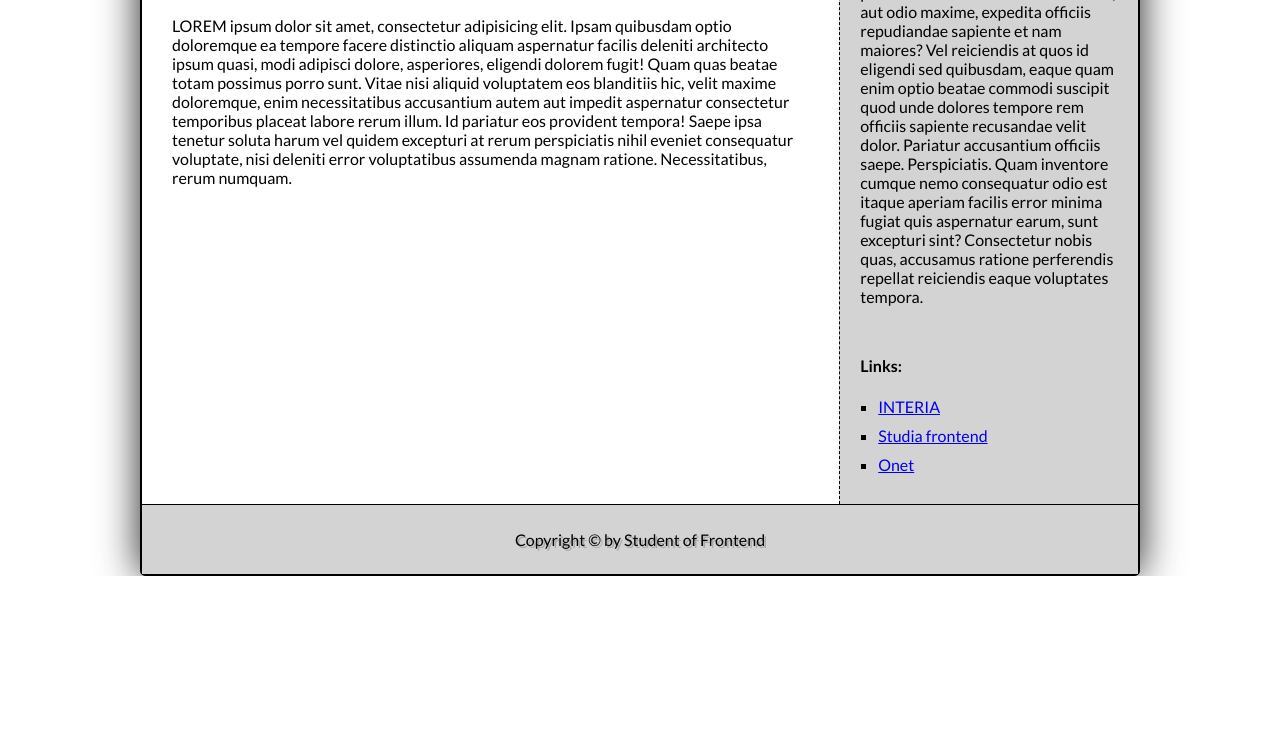
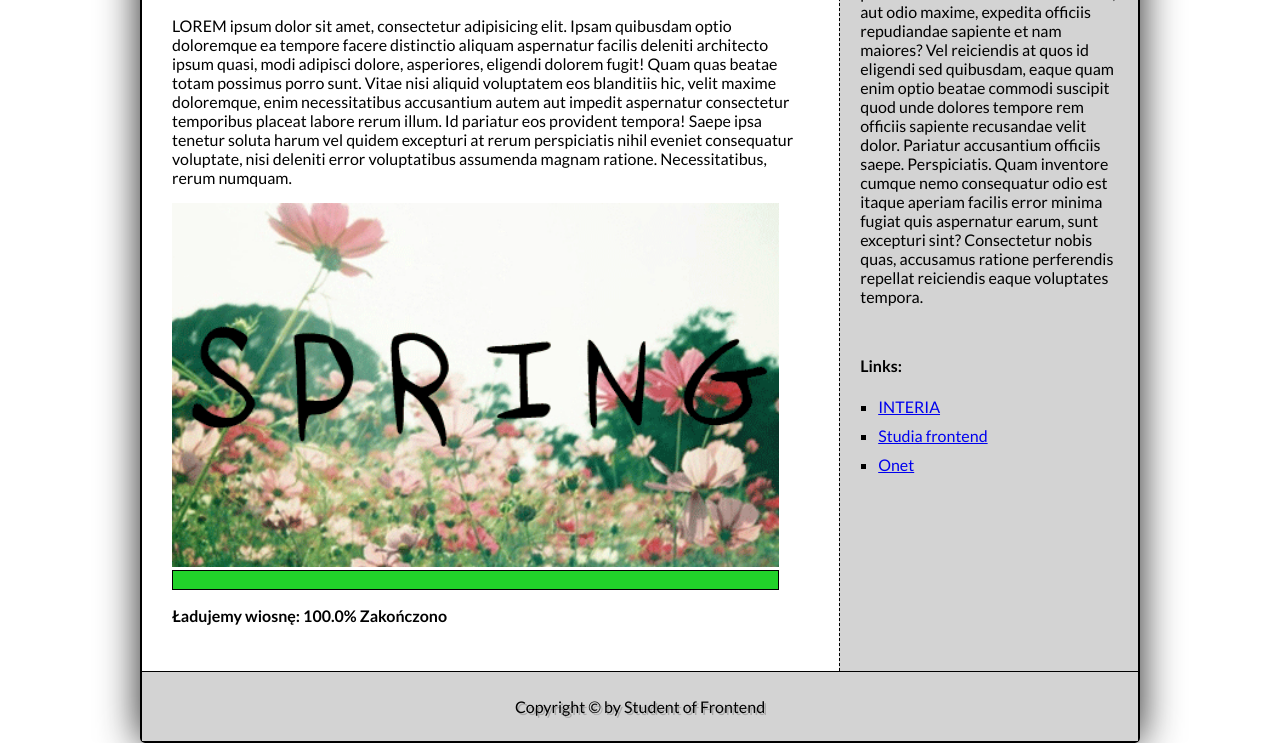
Before and after one commit to kaziot89/pf2-team2, a plain HTML site: page index.html in a window 1280 px wide. Shown: the part 753-1496 px from the top of the page. Before the commit the page ends 1329 px from the top, so only its background shows below. Drawn offline with Linux system fonts and the light colour scheme.

Commit message:
animation & progress bar

```diff
--- /dev/null
+++ b/css/progress_bar.css
@@ -0,0 +1,18 @@
+#progress-bar {
+    width: 607px;
+    height: 20px;
+    border: 1px solid black;
+    position: relative;
+  }
+  #progress {
+    width: 0%;
+    height: 100%;
+    background-color: rgb(33, 210, 42);
+    position: absolute;
+    top: 0;
+    left: 0;
+  }
+
+  #text {
+	font-weight: bold;
+}
--- a/index.html
+++ b/index.html
@@ -6,6 +6,8 @@
     <meta name="viewport" content="width=device-width, initial-scale=1.0" />
     <title>CDV miniprojekt1</title>
     <link rel="stylesheet" href="css/style.css" />
+    <link rel="stylesheet" href="css/progress_bar.css" />
+    <script src="js/progress_bar.js"></script>
   </head>
   <body>
     <div id="container">
@@ -58,16 +60,40 @@
             consequatur voluptate, nisi deleniti error voluptatibus assumenda
             magnam ratione. Necessitatibus, rerum numquam.
           </p>
+          <img
+            src="assets/spring_load.gif"
+            alt="Animacja"
+            width="650"
+            height="400"
+          />
+          <div id="progress-bar">
+            <div id="progress"></div>
+          </div>
+          <p id="text">Ładujemy wiosnę</p>
+          <script>
+            updateProgress();
+          </script>
         </article>
         <aside>
           <section class="widget">
             <h3>About author</h3>
             <img src="https://unsplash.it/100/100?image=1062" />
             <p>
-              Lorem ipsum dolor sit amet consectetur, adipisicing elit. Maxime est corrupti tempora eveniet inventore rem suscipit consequuntur mollitia. Quod ut ipsum pariatur doloremque, est nam optio corrupti consequatur sit ratione.
-              Tempora dolor itaque laborum possimus. Accusantium animi adipisci temporibus itaque molestias dignissimos dicta sed sint provident natus nemo unde ducimus, aut odio maxime, expedita officiis repudiandae sapiente et nam maiores?
-              Vel reiciendis at quos id eligendi sed quibusdam, eaque quam enim optio beatae commodi suscipit quod unde dolores tempore rem officiis sapiente recusandae velit dolor. Pariatur accusantium officiis saepe. Perspiciatis.
-              Quam inventore cumque nemo consequatur odio est itaque aperiam facilis error minima fugiat quis aspernatur earum, sunt excepturi sint? Consectetur nobis quas, accusamus ratione perferendis repellat reiciendis eaque voluptates tempora.
+              Lorem ipsum dolor sit amet consectetur, adipisicing elit. Maxime
+              est corrupti tempora eveniet inventore rem suscipit consequuntur
+              mollitia. Quod ut ipsum pariatur doloremque, est nam optio
+              corrupti consequatur sit ratione. Tempora dolor itaque laborum
+              possimus. Accusantium animi adipisci temporibus itaque molestias
+              dignissimos dicta sed sint provident natus nemo unde ducimus, aut
+              odio maxime, expedita officiis repudiandae sapiente et nam
+              maiores? Vel reiciendis at quos id eligendi sed quibusdam, eaque
+              quam enim optio beatae commodi suscipit quod unde dolores tempore
+              rem officiis sapiente recusandae velit dolor. Pariatur accusantium
+              officiis saepe. Perspiciatis. Quam inventore cumque nemo
+              consequatur odio est itaque aperiam facilis error minima fugiat
+              quis aspernatur earum, sunt excepturi sint? Consectetur nobis
+              quas, accusamus ratione perferendis repellat reiciendis eaque
+              voluptates tempora.
             </p>
           </section>
           <section class="links">
@@ -78,10 +104,7 @@
                 <a href="https://www.interia.pl" target="_blank">INTERIA</a>
               </li>
               <li>
-                <a
-                  href="https://www.interia.pl"
-                  >Studia frontend</a
-                >
+                <a href="https://www.interia.pl">Studia frontend</a>
               </li>
               <li><a href="https://onet.pl">Onet</a></li>
             </ul>
@@ -89,7 +112,7 @@
         </aside>
       </main>
       <footer>
-        <p>Copyright &copy; by Student of Frontend </p>
+        <p>Copyright &copy; by Student of Frontend</p>
       </footer>
     </div>
   </body>
--- /dev/null
+++ b/js/progress_bar.js
@@ -0,0 +1,15 @@
+var text = "Ładujemy wiosnę";
+var total = text.length;
+var current = 0;
+
+function updateProgress() {
+  var progressBar = document.getElementById("progress");
+  var percent = (current / total) * 100;
+  progressBar.style.width = percent + "%";
+  document.getElementById("text").innerHTML =
+    "Ładujemy wiosnę: " + percent.toFixed(1) + "% Zakończono";
+  current++;
+  if (current <= total) {
+    setTimeout(updateProgress, 100);
+  }
+}
```
Also changed, not shown: assets/spring_load.gif (added).
